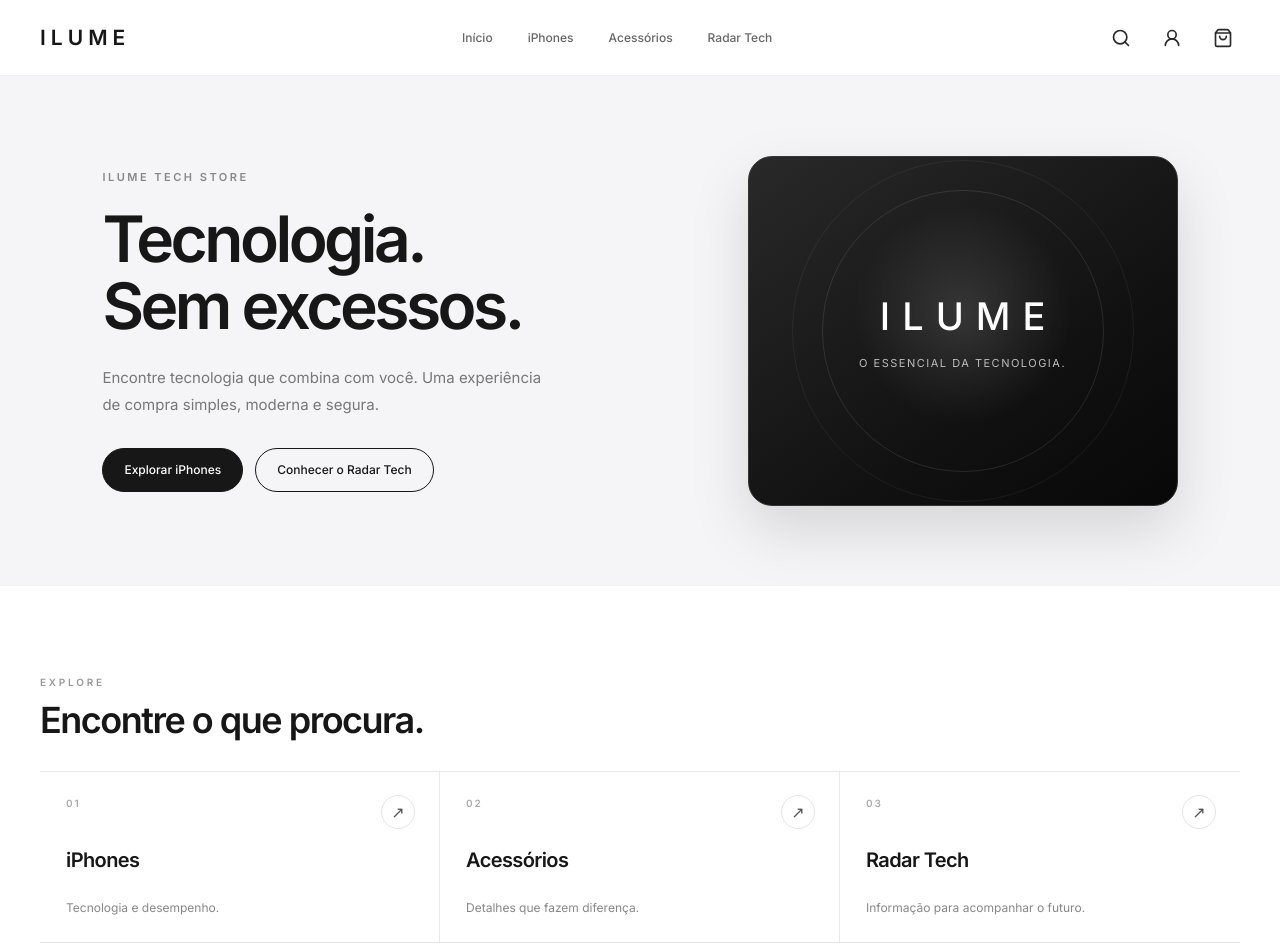
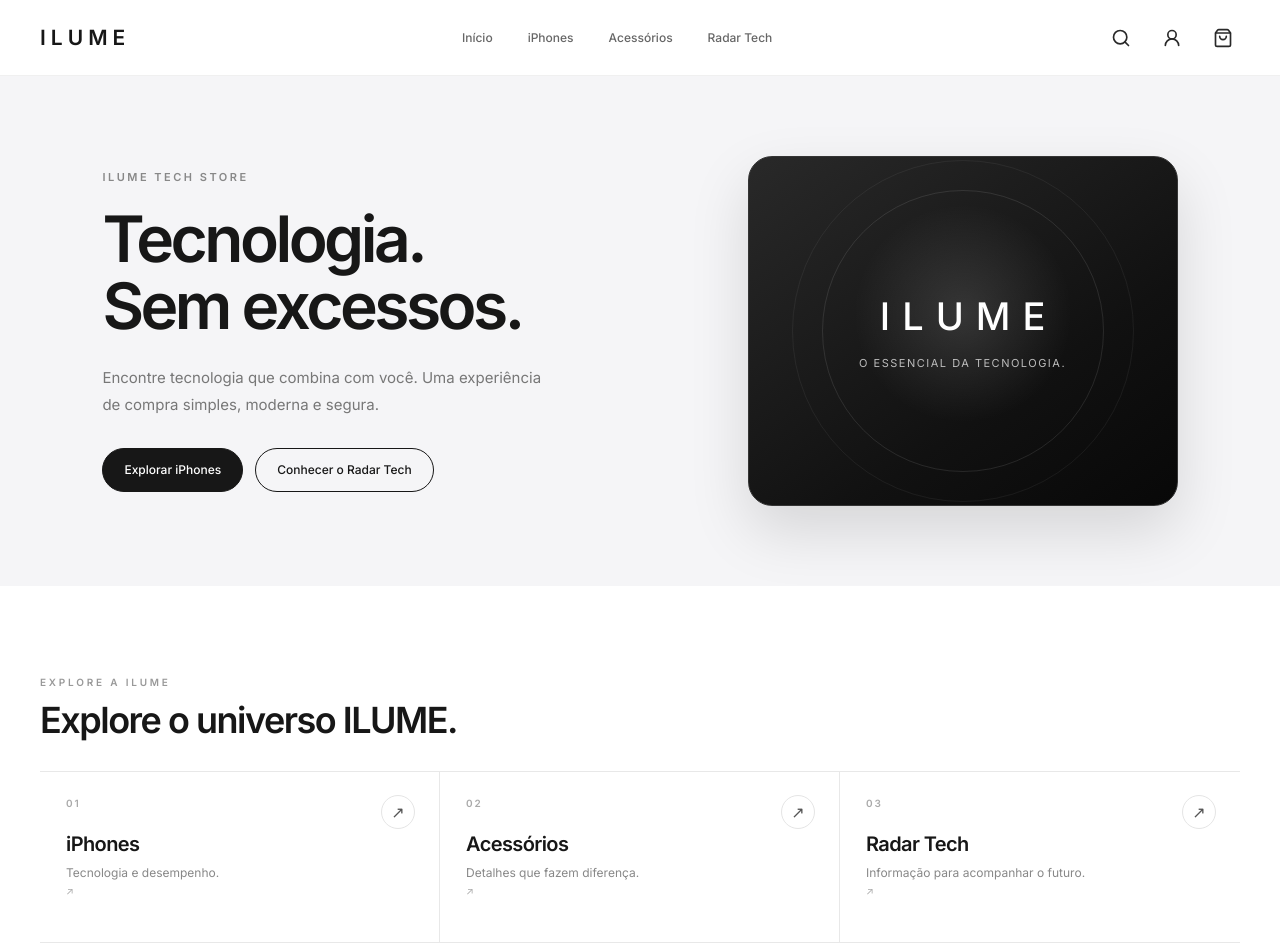
Before and after one commit to ytmatheus332-maker/ilume-tech-store, a React (Vite) app: page / in a window 1280 px wide. Shown: the top 952 px of the page. Built offline with nearby package versions, Linux system fonts and the light colour scheme; no server answers.

Commit message:
Atualizar o App.tsx

```diff
--- a/src/App.tsx
+++ b/src/App.tsx
@@ -47,29 +47,52 @@ function Home() {
           </div>
         </section>
 
+        {/* EXPLORAR ILUME */}
+
         <section className="categories">
           <div className="section-heading">
-            <span>EXPLORE</span>
-            <h2>Encontre o que procura.</h2>
+            <span>EXPLORE A ILUME</span>
+            <h2>Explore o universo ILUME.</h2>
           </div>
 
           <div className="category-grid">
             <a href="/iphones" className="category-card">
-              <span>01</span>
+              <span className="category-number">01</span>
+
+              <div className="category-info">
                 <h3>iPhones</h3>
                 <p>Tecnologia e desempenho.</p>
+              </div>
+
+              <span className="category-arrow" aria-hidden="true">
+                ↗
+              </span>
             </a>
 
             <a href="/acessorios" className="category-card">
-              <span>02</span>
+              <span className="category-number">02</span>
+
+              <div className="category-info">
                 <h3>Acessórios</h3>
                 <p>Detalhes que fazem diferença.</p>
+              </div>
+
+              <span className="category-arrow" aria-hidden="true">
+                ↗
+              </span>
             </a>
 
             <a href="/radar-tech" className="category-card">
-              <span>03</span>
+              <span className="category-number">03</span>
+
+              <div className="category-info">
                 <h3>Radar Tech</h3>
                 <p>Informação para acompanhar o futuro.</p>
+              </div>
+
+              <span className="category-arrow" aria-hidden="true">
+                ↗
+              </span>
             </a>
           </div>
         </section>
@@ -191,10 +214,7 @@ function App() {
           }
         />
 
-        <Route
-          path="/radar-tech"
-          element={<RadarTech />}
-        />
+        <Route path="/radar-tech" element={<RadarTech />} />
 
         <Route path="/login" element={<Login />} />
         <Route path="/minha-conta" element={<ProtectedAccount />} />
```
Lines whose indentation alone changed are shown as unchanged.
